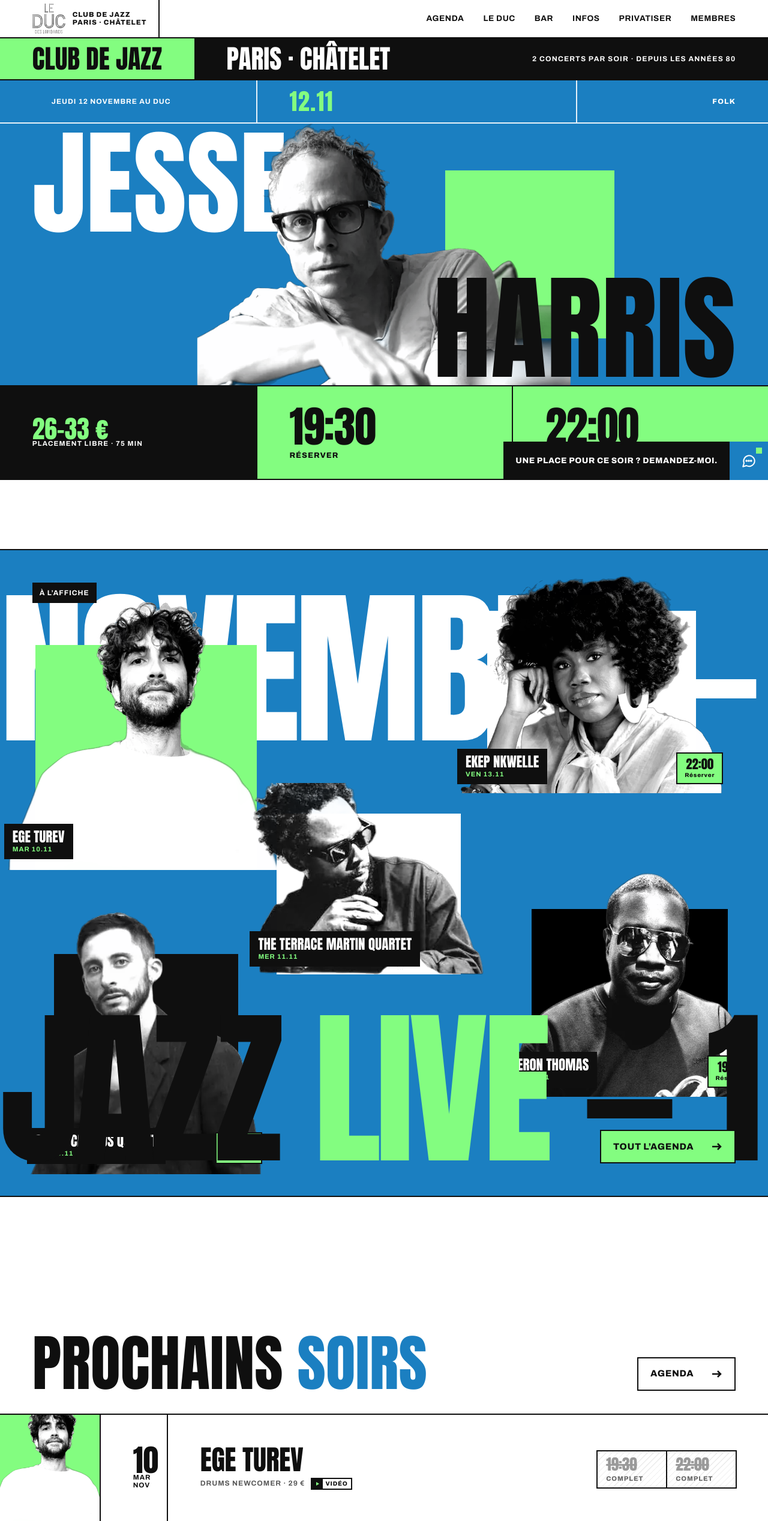
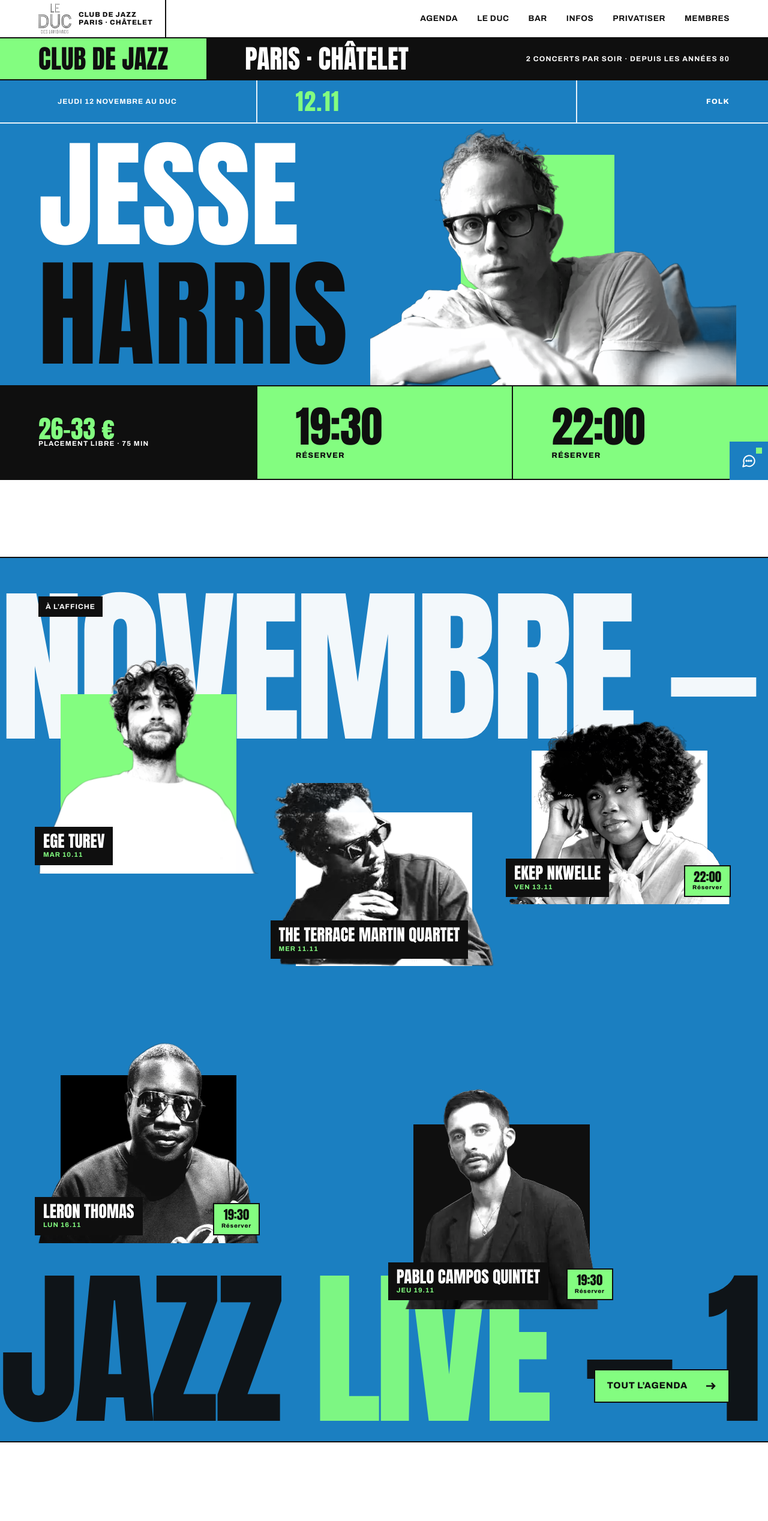
Before and after one commit to tpepin74-cpu/duc-des-lombards, a plain HTML site: page index.html in a window 1280 px wide. Shown: the top 2535 px of the page at 60% size. Drawn offline with nearby package versions, Linux system fonts and the light colour scheme.

Commit message:
Polish version ordinateur : affiche sans chevauchement, collage en grille, plus d'air
Co-Authored-By: Claude Opus 5.5 <noreply@anthropic.com>
Claude-Session: https://claude.ai/code/session_01X364Qo7AsiwZQQzZaYjuUs

```diff
--- a/assets/app.js
+++ b/assets/app.js
@@ -341,7 +341,7 @@ function posterHero(o, label, intro = false) {
   const e = o.e, name = e.jam ? 'Jam du Duc' : e.title;
   const [l1, l2] = splitName(name.replace(' & ', ' & '));
   const fs = Math.max(...[l1, l2].map(x => x.length));
-  const size = `font-size:min(${(118 / Math.max(fs, 5)).toFixed(1)}vw, 15rem, 24svh)`;
+  const size = `--d:${(92 / Math.max(fs, 5)).toFixed(2)}vw;--m:${(118 / Math.max(fs, 5)).toFixed(2)}vw`;
   return `<section class="poster-hero" data-hero aria-labelledby="ph-title">
     ${intro ? `<p class="ph-id"><span class="ph-id-a">Club de jazz</span><span class="ph-id-b">Paris · Châtelet</span><span class="ph-id-c">2 concerts par soir · depuis les années 80</span></p>` : ''}
     <div class="ph-meta"><span class="lab"><span class="eq" data-lottie="equalizer" aria-hidden="true"></span>${esc(label)}</span>
@@ -378,7 +378,7 @@ function home() {
     const picks = upcoming().filter(o => cut(o.e.img) && !o.e.jam && o.e.id !== n?.e.id && !seen.has(o.e.id) && seen.add(o.e.id)).slice(0, 5);
     const L = [ { l: 1, t: 8, w: 36, bg: 'var(--jade)', s: .6 }, { l: 33, t: 36, w: 30, bg: '#fff', s: 1.2 }, { l: 60, t: 4, w: 34, bg: '#fff', s: .8 }, { l: 66, t: 50, w: 32, bg: '#000', s: 1.4 }, { l: 4, t: 56, w: 30, bg: '#0f0f0f', s: 1.0 } ];
     cl.insertAdjacentHTML('beforeend', picks.map((o, i) => { const p = L[i]; const st = o.sets.find(x => bookable(setState(o.d, x)));
-      return `<div class="pc" data-speed="${p.s}" style="left:${p.l}%;top:${p.t}%;width:${p.w}%">
+      return `<div class="pc pc${i + 1}" data-speed="${p.s}" style="left:${p.l}%;top:${p.t}%;width:${p.w}%">
       <a href="${link(o.e)}" style="display:block;position:relative;text-decoration:none;color:inherit">
         <span class="bg" aria-hidden="true" style="background:${p.bg};left:10%;right:10%;top:16%;bottom:0"></span>
         <img src="${cut(o.e.img)}" alt="${esc(o.e.title)}" loading="lazy" decoding="async">
@@ -628,7 +628,7 @@ function bot() {
   $('form', p).addEventListener('submit', e => { e.preventDefault(); const v = input.value.trim(); if (!v) return; input.value = ''; reply(v); });
   // bring the booking sheet above the chat
   p.addEventListener('click', e => { if (e.target.closest('[data-book],[data-wait]') && innerWidth < 760) open(false); });
-  if (!store.get('hinted', false)) setTimeout(() => { if (!p.classList.contains('is-open')) { hint.classList.add('is-on'); store.set('hinted', true); setTimeout(() => hint.classList.remove('is-on'), 6000); } }, 4000);
+  if (false) setTimeout(() => { if (!p.classList.contains('is-open')) { hint.classList.add('is-on'); store.set('hinted', true); setTimeout(() => hint.classList.remove('is-on'), 6000); } }, 4000);
   document.addEventListener('click', e => { if (e.target.closest('[data-open-bot]')) { e.preventDefault(); open(true); } });
 }
 
--- a/assets/site.css
+++ b/assets/site.css
@@ -463,9 +463,9 @@ dialog::backdrop { background: rgba(0, 0, 0, .25); }
 @media (max-width: 800px) {
   .collage { height: auto; padding: 90px 0 200px; display: flex; flex-direction: column; }
   .collage .pc { position: relative; left: auto !important; top: auto !important; width: 86% !important; margin-top: -40px; }
-  .collage .pc:nth-of-type(odd) { align-self: flex-start; margin-left: -4%; }
-  .collage .pc:nth-of-type(even) { align-self: flex-end; margin-right: -4%; }
-  .collage .pc:first-of-type { margin-top: 0; }
+  .collage .pc1, .collage .pc3, .collage .pc5 { align-self: flex-start; margin-left: -4%; }
+  .collage .pc2, .collage .pc4 { align-self: flex-end; margin-right: -4%; }
+  .collage .pc1 { margin-top: 0; }
   .collage .pc .lb { font-size: 1.6rem; left: 8px; }
   .collage .marq.m1 { top: 40px; }
   .collage .marq.m2 { bottom: 70px; }
@@ -482,8 +482,8 @@ dialog::backdrop { background: rgba(0, 0, 0, .25); }
   .ph-book .ph-price { padding: 12px var(--pad); flex-direction: row; align-items: baseline; gap: 12px; }
   .ph-book .ph-price b { font-size: 2rem; }
   .ph-book .set { min-height: 84px; }
-  .collage .pc:nth-of-type(even) { margin-right: 0; }
-  .collage .pc:nth-of-type(odd) { margin-left: 0; }
+  .collage .pc2, .collage .pc4 { margin-right: 0; }
+  .collage .pc1, .collage .pc3, .collage .pc5 { margin-left: 0; }
   .collage .pc .bk { right: 8px; bottom: 6%; font-size: 1.5rem; padding: 10px 14px; }
   .collage .pc .lb { left: 8px; bottom: auto; top: 14%; }
   .collage .cta { bottom: 24px; }
@@ -675,3 +675,62 @@ main > section:last-child.sec { padding-bottom: var(--air); }
 .stage .nm.l2 { color: #0f0f0f; }
 .stage .nm .sub { color: #fff; }
 @media (max-width: 800px) { .stage .nm { font-size: max(12vw, var(--nm, 0px)) !important; } }
+
+/* =================== Polish ordinateur (≥ 1001 px) =================== */
+.stage .nm { font-size: min(var(--m), 15rem, 24svh); }
+.bot-hint { right: 0; bottom: 64px; height: 48px; }
+@media (min-width: 1001px) {
+  :root { --pad: clamp(40px, 5vw, 96px); --air: clamp(110px, 10vw, 170px); }
+
+  /* Affiche : le nom vit à gauche, l'artiste à droite — plus rien ne passe sur un visage */
+  .stage .nm { font-size: min(var(--d), 12.5rem, 26svh); right: auto; max-width: 60%; text-align: left !important; }
+  .stage .nm.l1 { top: 7%; }
+  .stage .nm.l2 { bottom: 7%; left: 0; }
+  .stage .nm .sub { display: block; margin: .18em 0 0; font-size: .2em; max-width: 30ch; }
+  .stage .blk { left: 60% !important; top: 12% !important; width: 20% !important; height: 70% !important; }
+  .stage .cut { left: 72%; height: 98%; }
+  .ph-photo { right: var(--pad); width: min(36%, 540px); bottom: 10%; }
+
+  /* Collage : grille décalée, aucune étiquette ni bouton masqué */
+  .collage { height: auto; display: grid; grid-template-columns: repeat(12, 1fr); column-gap: 2vw; align-items: start; padding: 170px var(--pad) 220px; }
+  .collage .pc { position: relative; left: auto !important; top: auto !important; width: auto !important; }
+  .collage .pc1 { grid-column: 1 / 5; margin-top: 0; }
+  .collage .pc2 { grid-column: 5 / 9; margin-top: 16vw; }
+  .collage .pc3 { grid-column: 9 / 13; margin-top: 4vw; }
+  .collage .pc4 { grid-column: 2 / 6; margin-top: 6vw; }
+  .collage .pc5 { grid-column: 8 / 12; margin-top: -2vw; }
+  .collage .marq { z-index: 1 !important; opacity: .95; }
+  .collage .marq.m1 { top: 70px; }
+  .collage .marq.m2 { bottom: 40px; }
+  .collage .pc { z-index: 3; }
+  .collage .head { z-index: 6; }
+  .collage .cta { z-index: 6; }
+  .collage .pc .lb { font-size: 1.7rem; }
+
+  /* Lignes d'agenda : plus d'air, cibles plus grandes */
+  .row { grid-template-columns: 220px 150px minmax(0, 1fr) auto; }
+  .row > .rt { min-height: 200px; }
+  .row > * { padding-top: 34px; padding-bottom: 34px; }
+  .row h3 { font-size: clamp(2.2rem, 3.4vw, 3.4rem); }
+  .row .meta { font-size: .8rem; margin-top: 12px; }
+  .row .set { min-width: 150px; min-height: 84px; }
+  .row .set b { font-size: 2rem; }
+  .row .sets { padding-right: var(--pad); }
+  .sec-head h2 { font-size: clamp(4rem, 7vw, 7.5rem); }
+
+  /* Fiche concert */
+  .about .cell { padding-top: 64px; padding-bottom: 64px; }
+  .about-lede { font-size: clamp(1.5rem, 2vw, 2.1rem); max-width: 30ch; }
+  .vp { max-height: 78svh; }
+  .g12 .cell { padding: clamp(40px, 4vw, 72px) var(--pad); }
+  .jam-band h2 { font-size: clamp(5rem, 8vw, 9rem); }
+}
+@media (min-width: 1001px) {
+  .stage .nm { font-size: min(var(--d), 13.5rem, 27svh); max-width: 62%; }
+  .collage { row-gap: 6vw; }
+  .collage .pc3 { grid-column: 9 / 13; margin-top: 8vw; }
+  .collage .pc4 { grid-column: 1 / 5; margin-top: 4vw; }
+  .collage .pc5 { grid-column: 7 / 11; margin-top: 10vw; }
+  .collage .pc img { max-height: 70svh; width: auto; max-width: 100%; margin: 0 auto; }
+}
+a.huge { white-space: nowrap; font-size: clamp(2.6rem, 5.4vw, 6rem); }
```
